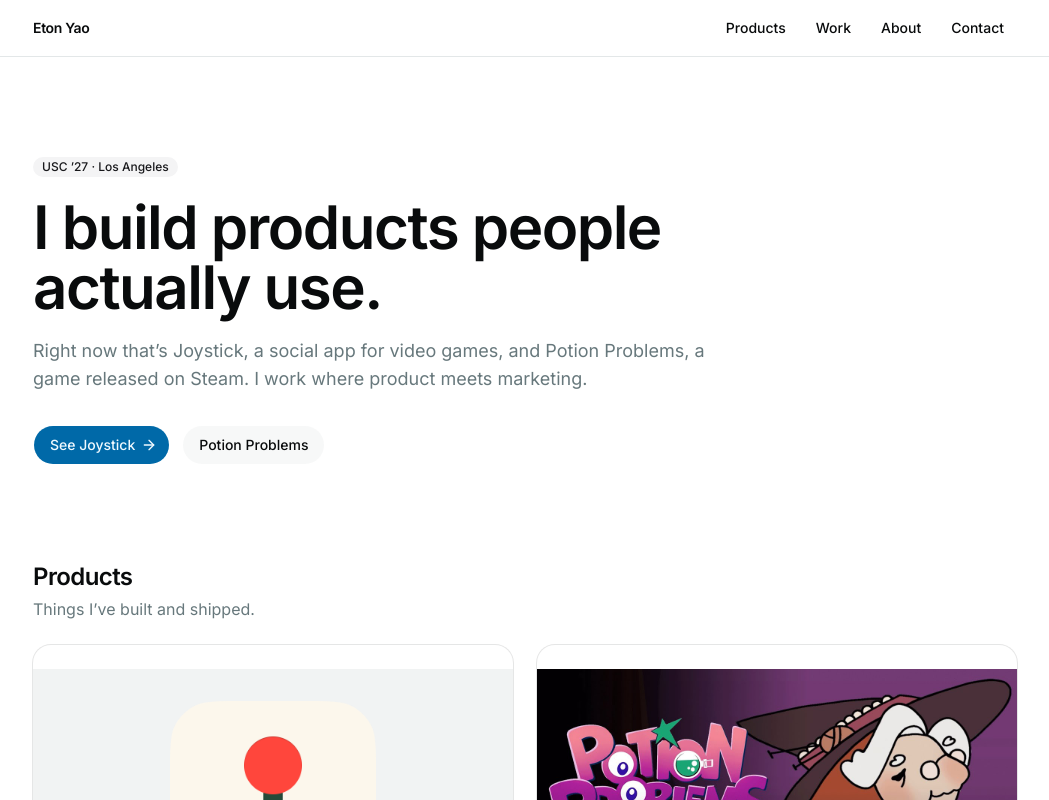
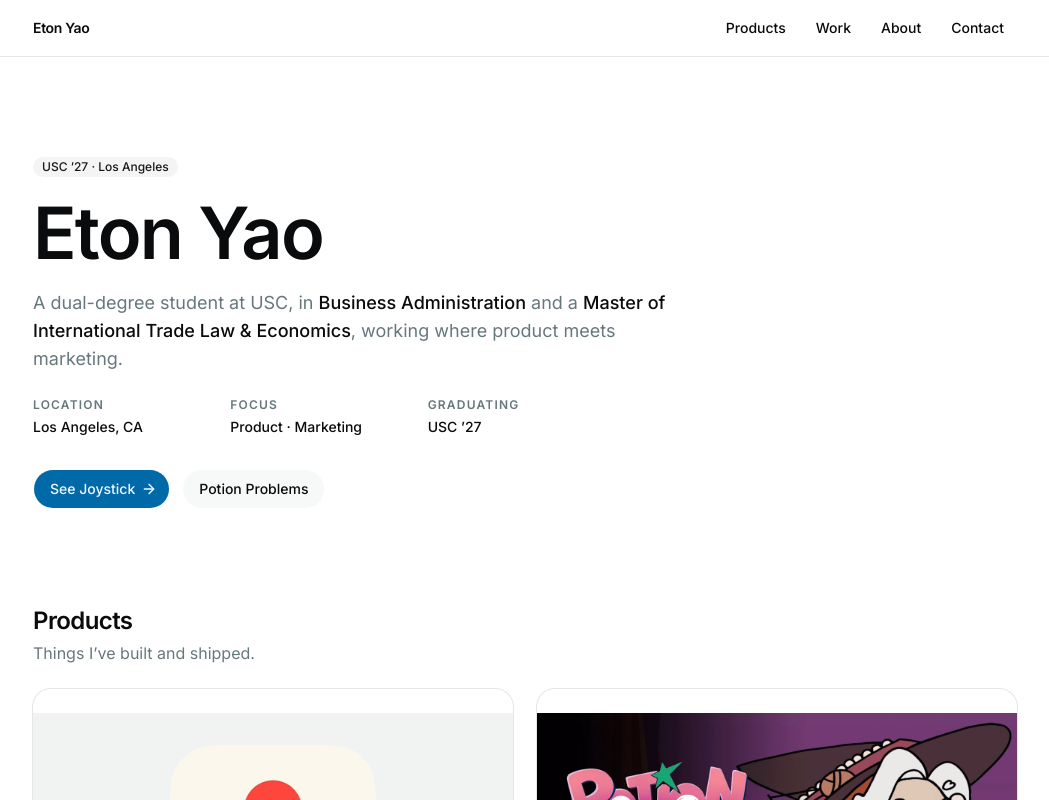
Before and after one commit to etonyao/etonyao.com, a Next.js app: page / in a window 1280 px wide. Shown: the top 800 px of the page, without its empty margins (115-1164 px from the left). Built offline with nearby package versions, Linux system fonts and the light colour scheme.

Commit message:
Hero: use the student introduction instead of the tagline
Co-Authored-By: Claude Sonnet 5.5 <noreply@anthropic.com>

```diff
--- a/app/layout.tsx
+++ b/app/layout.tsx
@@ -11,16 +11,16 @@ const geistMono = Geist_Mono({ variable: "--font-geist-mono", subsets: ["latin"]
 
 export const metadata: Metadata = {
   metadataBase: new URL("https://etonyao.com"),
-  title: { default: "Eton Yao — Product builder", template: "%s · Eton Yao" },
-  description: "I build products. Joystick, a social app for video games, and Potion Problems, a game on Steam. USC '27, Los Angeles.",
+  title: { default: "Eton Yao", template: "%s · Eton Yao" },
+  description: "USC '27 — working where product meets marketing.",
   openGraph: {
-    title: "Eton Yao — Product builder",
-    description: "I build products. Joystick and Potion Problems, plus product and marketing case studies.",
+    title: "Eton Yao",
+    description: "USC '27 — working where product meets marketing.",
     url: "https://etonyao.com",
     siteName: "Eton Yao",
     type: "website",
   },
-  twitter: { card: "summary_large_image", title: "Eton Yao — Product builder" },
+  twitter: { card: "summary_large_image", title: "Eton Yao" },
   icons: { icon: "/favicon.svg", apple: "/favicon.svg" },
 };
 
--- a/app/opengraph-image.tsx
+++ b/app/opengraph-image.tsx
@@ -1,6 +1,6 @@
 import { ImageResponse } from "next/og";
 
-export const alt = "Eton Yao — I build products people actually use";
+export const alt = "Eton Yao — USC '27, working where product meets marketing";
 export const size = { width: 1200, height: 630 };
 export const contentType = "image/png";
 
@@ -8,11 +8,8 @@ export default function OpengraphImage() {
   return new ImageResponse(
     (
       <div style={{ width: "100%", height: "100%", display: "flex", flexDirection: "column", justifyContent: "center", padding: 80, background: "#fafaf9", color: "#111827" }}>
-        <div style={{ fontSize: 30, color: "#6b7280" }}>Eton Yao</div>
-        <div style={{ fontSize: 76, fontWeight: 700, lineHeight: 1.05, marginTop: 24, letterSpacing: -2 }}>
-          I build products people actually use.
-        </div>
-        <div style={{ fontSize: 32, color: "#6b7280", marginTop: 32 }}>Joystick · Potion Problems · USC ’27</div>
+        <div style={{ fontSize: 110, fontWeight: 700, letterSpacing: -3 }}>Eton Yao</div>
+        <div style={{ fontSize: 38, color: "#6b7280", marginTop: 24 }}>USC ’27 — working where product meets marketing.</div>
       </div>
     ),
     size
--- a/app/page.tsx
+++ b/app/page.tsx
@@ -20,13 +20,21 @@ export default function Home() {
       {/* Hero */}
       <section className="pt-16 pb-12 sm:pt-24">
         <Badge variant="secondary">USC &rsquo;27 · Los Angeles</Badge>
-        <h1 className="mt-5 max-w-3xl font-heading text-4xl font-semibold tracking-tight sm:text-6xl">
-          I build products people actually use.
-        </h1>
+        <h1 className="mt-5 font-heading text-5xl font-semibold tracking-tight sm:text-7xl">Eton Yao</h1>
         <p className="mt-5 max-w-2xl text-lg text-muted-foreground">
-          Right now that&rsquo;s Joystick, a social app for video games, and Potion Problems, a game released on Steam.
-          I work where product meets marketing.
+          A dual-degree student at USC, in{" "}
+          <strong className="font-medium text-foreground">Business Administration</strong> and a{" "}
+          <strong className="font-medium text-foreground">Master of International Trade Law &amp; Economics</strong>,
+          working where product meets marketing.
         </p>
+        <dl className="mt-6 grid max-w-xl grid-cols-3 gap-4 text-sm">
+          {[["Location", "Los Angeles, CA"], ["Focus", "Product · Marketing"], ["Graduating", "USC \u201927"]].map(([k, v]) => (
+            <div key={k}>
+              <dt className="text-xs font-semibold uppercase tracking-widest text-muted-foreground">{k}</dt>
+              <dd className="mt-1 font-medium">{v}</dd>
+            </div>
+          ))}
+        </dl>
         <div className="mt-8 flex flex-wrap gap-3">
           <Link href="/products/joystick" className={buttonVariants({ size: "lg" })}>
             See Joystick <ArrowRightIcon data-icon="inline-end" />
```
